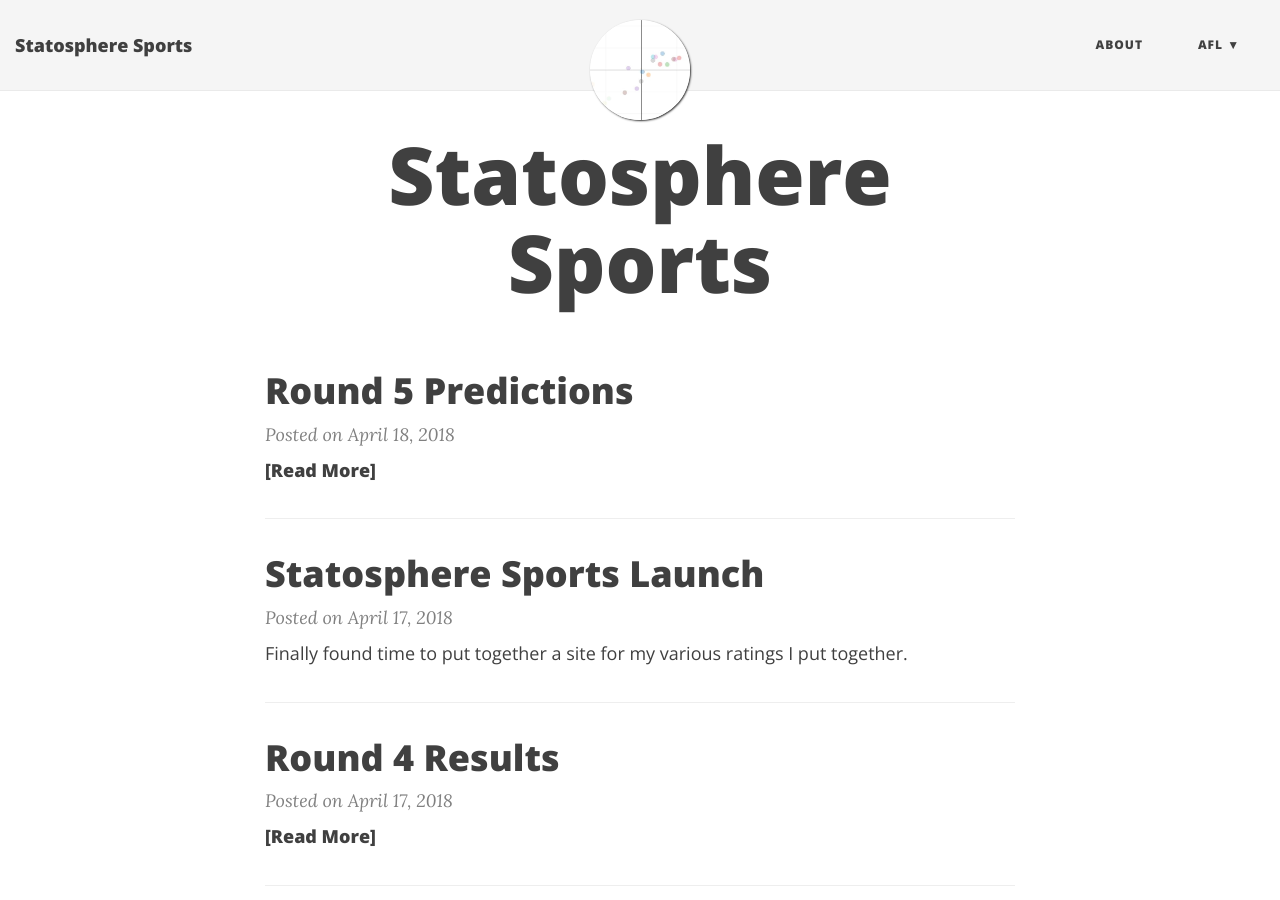
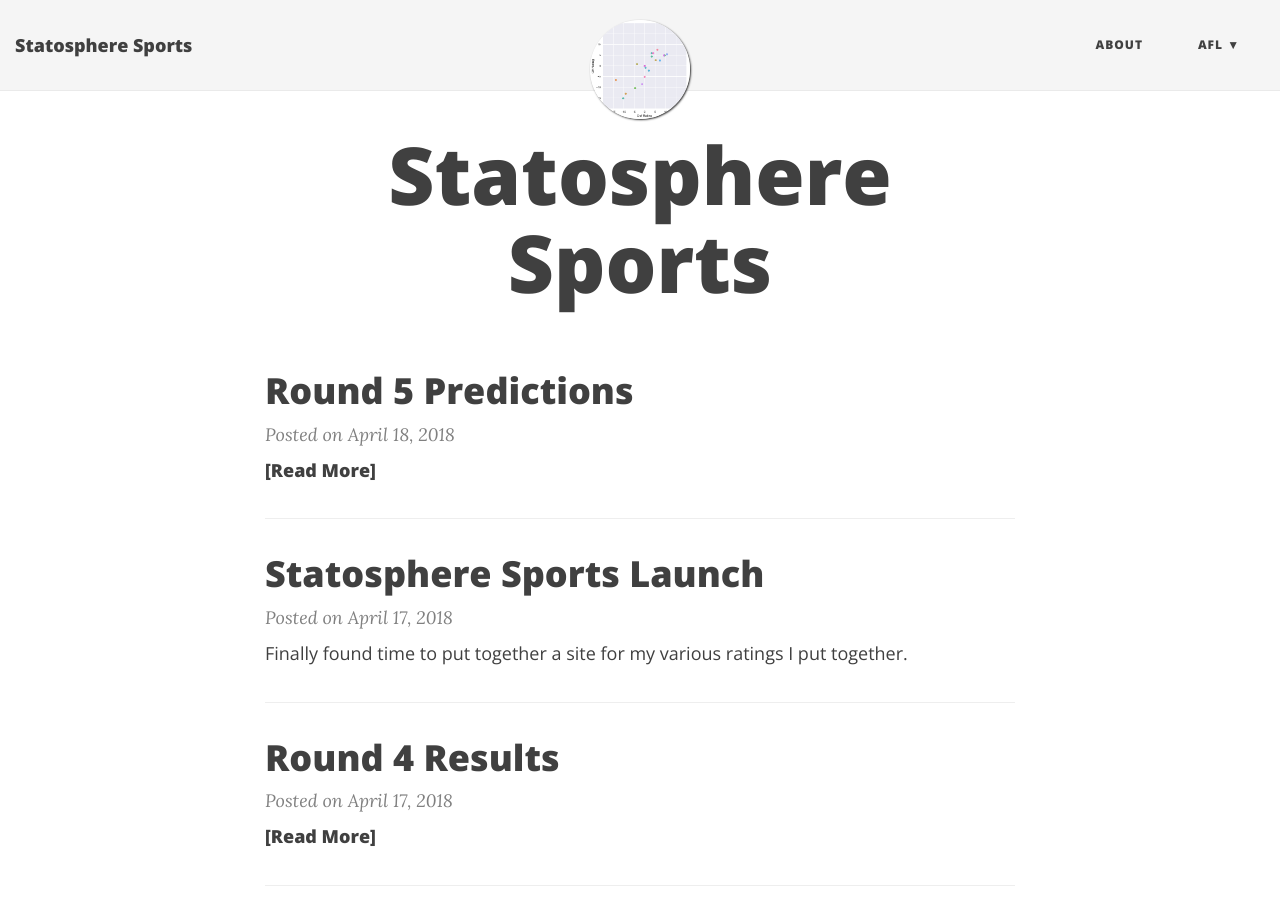
Before and after one commit to StatosphereSports/statospheresports.github.io, a Jekyll site: the page built from index.html, in a window 1280 px wide and 900 px high. Built offline with Jekyll 4.4.1, drawn with Linux system fonts in a browser that asks for light colours; nearby versions of some CDN libraries; the list of posts is cut into pages by our own code.

Commit message:
Update _config.yml

```diff
--- a/_config.yml
+++ b/_config.yml
@@ -34,7 +34,7 @@ navbar-links:
 
 # Image to show in the navigation bar - image must be a square (width = height)
 # Remove this parameter if you don't want an image in the navbar
-avatar: "/img/logo.png"
+avatar: "/img/logo2.png"
 
 # If you want to have an image logo in the top-left corner instead of the title text,
 # then specify the following parameter
```
